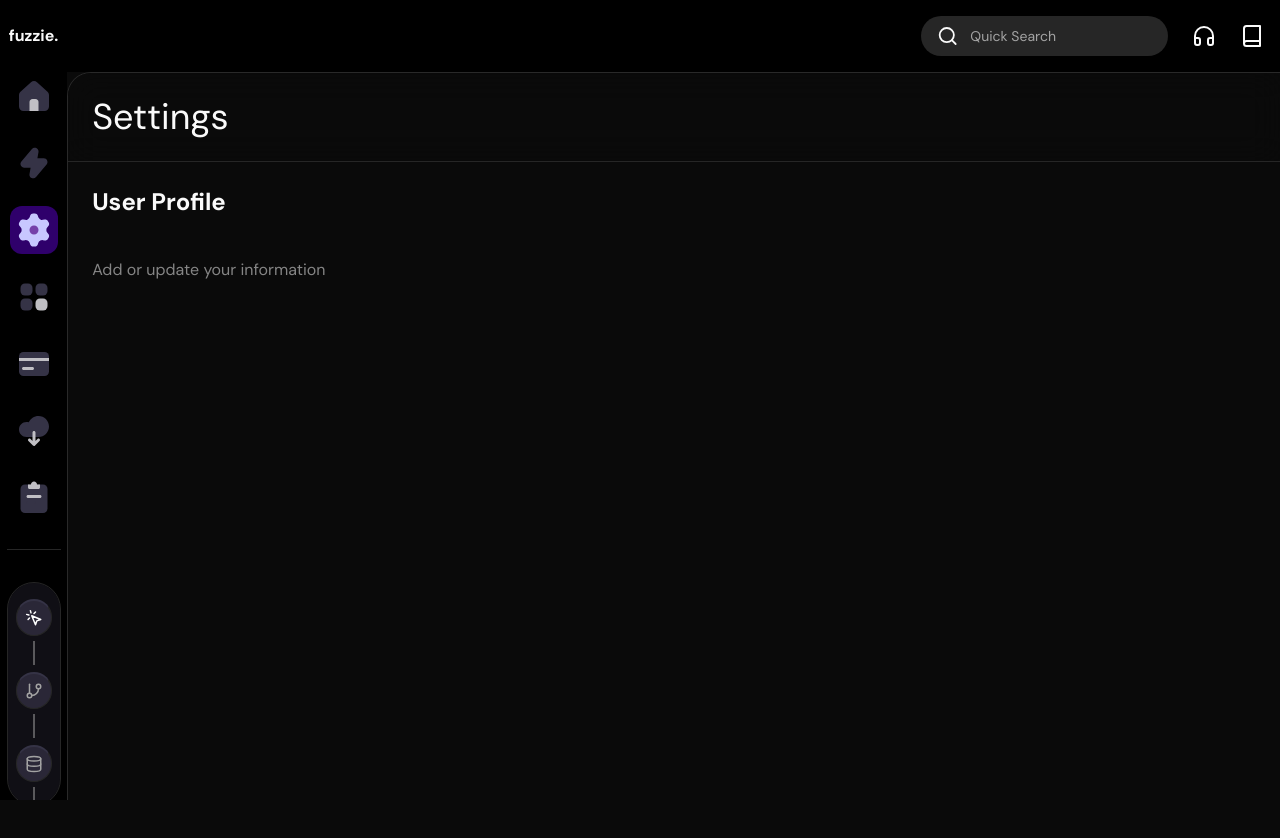
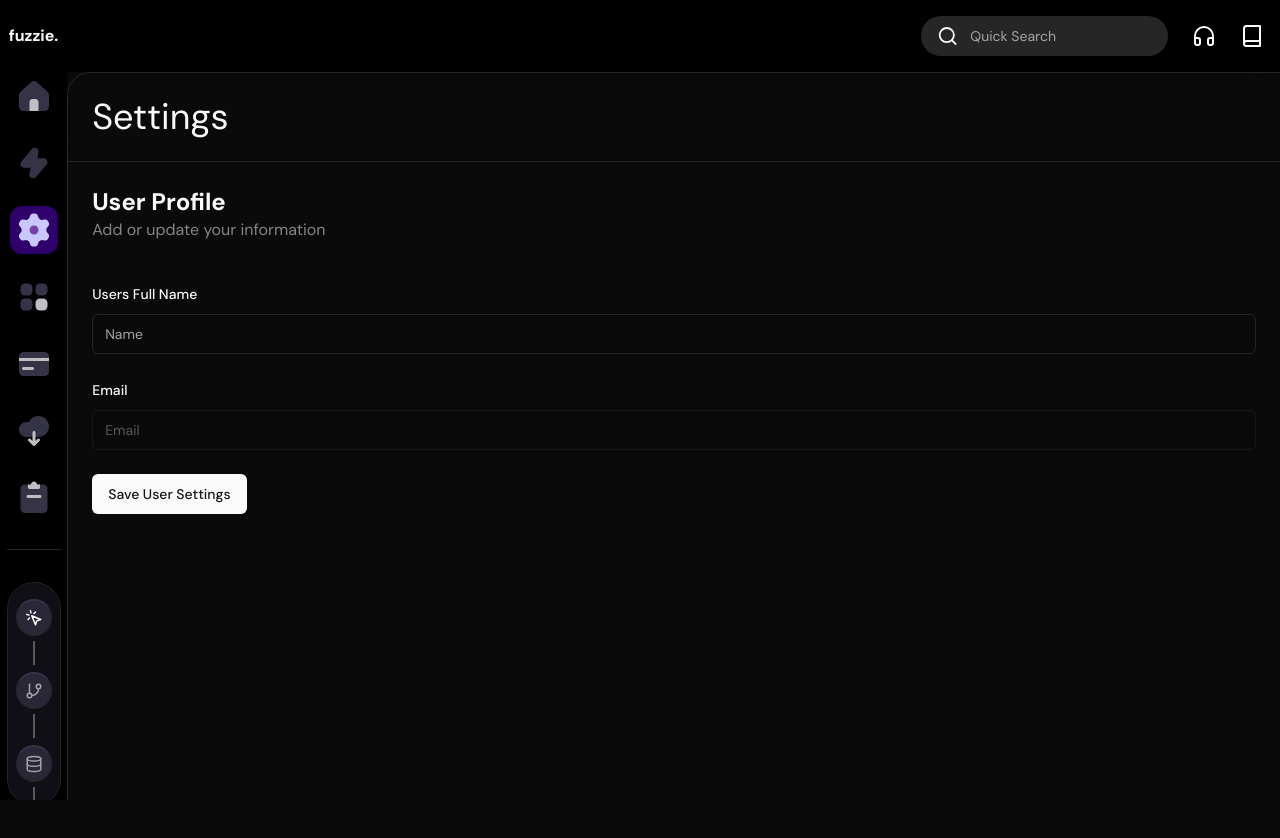
Before and after one commit to Md-JahidHasan/automation-app, a Next.js app: page /settings in a window 1280 px wide. Shown: the top 838 px of the page. Built offline with nearby package versions, Linux system fonts and the light colour scheme.

Commit message:
Edit Update form setup

```diff
--- a/package.json
+++ b/package.json
@@ -9,8 +9,10 @@
     "lint": "next lint"
   },
   "dependencies": {
+    "@hookform/resolvers": "^3.7.0",
     "@radix-ui/react-dropdown-menu": "^2.1.1",
     "@radix-ui/react-icons": "^1.3.0",
+    "@radix-ui/react-label": "^2.1.0",
     "@radix-ui/react-separator": "^1.1.0",
     "@radix-ui/react-slot": "^1.1.0",
     "@radix-ui/react-tooltip": "^1.1.2",
@@ -25,8 +27,10 @@
     "next-themes": "^0.3.0",
     "react": "^18",
     "react-dom": "^18",
+    "react-hook-form": "^7.52.1",
     "tailwind-merge": "^2.3.0",
-    "tailwindcss-animate": "^1.0.7"
+    "tailwindcss-animate": "^1.0.7",
+    "zod": "^3.23.8"
   },
   "devDependencies": {
     "@types/node": "^20",
--- a/src/app/(main)/(pages)/settings/page.tsx
+++ b/src/app/(main)/(pages)/settings/page.tsx
@@ -1,3 +1,4 @@
+import ProfileForm from '@/components/forms/profile-form';
 import React from 'react'
 
 interface Props {
@@ -5,6 +6,9 @@
 }
 
 const SettingsPage = (props: Props) => {
+
+    // WIP: Wire up profille picture
+
     return (
         <div className='flex flex-col gap-0'>
             <h1 className='sticky top-0 z-[10] flex items-center justify-between border-b bg-background/50 p-6 text-4xl backdrop-blur-lg'>
@@ -12,12 +16,15 @@
             </h1>
 
             <div className='flex flex-col gap-10 p-6'>
-                <h2 className='text-2xl font-bold'>
+                <div>
+                    <h2 className='text-2xl font-bold'>
                     User Profile
                 </h2>
                 <p className='text-base text-white/50'>
                     Add or update your information
                 </p>
+                </div>
+                <ProfileForm></ProfileForm>
             </div>
 
         </div>
--- /dev/null
+++ b/src/components/forms/profile-form.tsx
@@ -0,0 +1,92 @@
+'use client'
+import { EditUserProfileSchema } from '@/lib/types';
+import React, { useState } from 'react'
+import { zodResolver } from "@hookform/resolvers/zod"
+import { useForm } from 'react-hook-form';
+import { z } from 'zod';
+import { Form, FormControl, FormField, FormItem, FormLabel } from '../ui/form';
+import { Input } from '../ui/input';
+import { Button } from '../ui/button';
+import { Loader2 } from 'lucide-react';
+
+interface Props {
+
+}
+
+const ProfileForm = (props: Props) => {
+
+    const [isLoading, setIsLoading] = useState(false);
+
+    const form = useForm<z.infer<typeof EditUserProfileSchema>>({
+        mode: 'onChange',
+        resolver: zodResolver(EditUserProfileSchema),
+        defaultValues: {
+            name: "",
+            email: ""
+        }
+    })
+
+    return (
+        <Form {...form}>
+            <form
+                className='flex flex-col gap-6'
+                onSubmit={() => {
+
+                }}
+
+            >
+                <FormField
+                    disabled={isLoading}
+                    control={form.control}
+                    name='name'
+                    render={({ field }) => (
+                        <FormItem>
+                            <FormLabel>
+                                Users Full Name
+                            </FormLabel>
+                            <FormControl>
+                                <Input
+                                    placeholder='Name'
+                                    {...field}
+                                ></Input>
+                            </FormControl>
+                        </FormItem>
+                    )}
+                ></FormField>
+
+                <FormField
+                    disabled={true}
+                    control={form.control}
+                    name='email'
+                    render={({ field }) => (
+                        <FormItem>
+                            <FormLabel>
+                                Email
+                            </FormLabel>
+                            <FormControl>
+                                <Input
+                                    placeholder='Email'
+                                    disabled
+                                    {...field}
+                                ></Input>
+                            </FormControl>
+                        </FormItem>
+                    )}
+                ></FormField>
+
+                <Button
+                    type='submit'
+                    className='self-start hover:bg-[#2F006B] hover:text-white'
+                >
+                    {isLoading ? (
+                        <><Loader2 className='mr-2 h-4 w-4 animate-spin'></Loader2> Saving</>
+                    ): (
+                            "Save User Settings"
+                    )}
+                </Button>
+            </form>
+        </Form>
+    )
+}
+
+export default ProfileForm
--- /dev/null
+++ b/src/components/ui/form.tsx
@@ -0,0 +1,176 @@
+import * as React from "react"
+import * as LabelPrimitive from "@radix-ui/react-label"
+import { Slot } from "@radix-ui/react-slot"
+import {
+  Controller,
+  ControllerProps,
+  FieldPath,
+  FieldValues,
+  FormProvider,
+  useFormContext,
+} from "react-hook-form"
+
+import { cn } from "@/lib/utils"
+import { Label } from "@/components/ui/label"
+
+const Form = FormProvider
+
+type FormFieldContextValue<
+  TFieldValues extends FieldValues = FieldValues,
+  TName extends FieldPath<TFieldValues> = FieldPath<TFieldValues>
+> = {
+  name: TName
+}
+
+const FormFieldContext = React.createContext<FormFieldContextValue>(
+  {} as FormFieldContextValue
+)
+
+const FormField = <
+  TFieldValues extends FieldValues = FieldValues,
+  TName extends FieldPath<TFieldValues> = FieldPath<TFieldValues>
+>({
+  ...props
+}: ControllerProps<TFieldValues, TName>) => {
+  return (
+    <FormFieldContext.Provider value={{ name: props.name }}>
+      <Controller {...props} />
+    </FormFieldContext.Provider>
+  )
+}
+
+const useFormField = () => {
+  const fieldContext = React.useContext(FormFieldContext)
+  const itemContext = React.useContext(FormItemContext)
+  const { getFieldState, formState } = useFormContext()
+
+  const fieldState = getFieldState(fieldContext.name, formState)
+
+  if (!fieldContext) {
+    throw new Error("useFormField should be used within <FormField>")
+  }
+
+  const { id } = itemContext
+
+  return {
+    id,
+    name: fieldContext.name,
+    formItemId: `${id}-form-item`,
+    formDescriptionId: `${id}-form-item-description`,
+    formMessageId: `${id}-form-item-message`,
+    ...fieldState,
+  }
+}
+
+type FormItemContextValue = {
+  id: string
+}
+
+const FormItemContext = React.createContext<FormItemContextValue>(
+  {} as FormItemContextValue
+)
+
+const FormItem = React.forwardRef<
+  HTMLDivElement,
+  React.HTMLAttributes<HTMLDivElement>
+>(({ className, ...props }, ref) => {
+  const id = React.useId()
+
+  return (
+    <FormItemContext.Provider value={{ id }}>
+      <div ref={ref} className={cn("space-y-2", className)} {...props} />
+    </FormItemContext.Provider>
+  )
+})
+FormItem.displayName = "FormItem"
+
+const FormLabel = React.forwardRef<
+  React.ElementRef<typeof LabelPrimitive.Root>,
+  React.ComponentPropsWithoutRef<typeof LabelPrimitive.Root>
+>(({ className, ...props }, ref) => {
+  const { error, formItemId } = useFormField()
+
+  return (
+    <Label
+      ref={ref}
+      className={cn(error && "text-destructive", className)}
+      htmlFor={formItemId}
+      {...props}
+    />
+  )
+})
+FormLabel.displayName = "FormLabel"
+
+const FormControl = React.forwardRef<
+  React.ElementRef<typeof Slot>,
+  React.ComponentPropsWithoutRef<typeof Slot>
+>(({ ...props }, ref) => {
+  const { error, formItemId, formDescriptionId, formMessageId } = useFormField()
+
+  return (
+    <Slot
+      ref={ref}
+      id={formItemId}
+      aria-describedby={
+        !error
+          ? `${formDescriptionId}`
+          : `${formDescriptionId} ${formMessageId}`
+      }
+      aria-invalid={!!error}
+      {...props}
+    />
+  )
+})
+FormControl.displayName = "FormControl"
+
+const FormDescription = React.forwardRef<
+  HTMLParagraphElement,
+  React.HTMLAttributes<HTMLParagraphElement>
+>(({ className, ...props }, ref) => {
+  const { formDescriptionId } = useFormField()
+
+  return (
+    <p
+      ref={ref}
+      id={formDescriptionId}
+      className={cn("text-sm text-muted-foreground", className)}
+      {...props}
+    />
+  )
+})
+FormDescription.displayName = "FormDescription"
+
+const FormMessage = React.forwardRef<
+  HTMLParagraphElement,
+  React.HTMLAttributes<HTMLParagraphElement>
+>(({ className, children, ...props }, ref) => {
+  const { error, formMessageId } = useFormField()
+  const body = error ? String(error?.message) : children
+
+  if (!body) {
+    return null
+  }
+
+  return (
+    <p
+      ref={ref}
+      id={formMessageId}
+      className={cn("text-sm font-medium text-destructive", className)}
+      {...props}
+    >
+      {body}
+    </p>
+  )
+})
+FormMessage.displayName = "FormMessage"
+
+export {
+  useFormField,
+  Form,
+  FormItem,
+  FormLabel,
+  FormControl,
+  FormDescription,
+  FormMessage,
+  FormField,
+}
--- /dev/null
+++ b/src/components/ui/label.tsx
@@ -0,0 +1,26 @@
+"use client"
+
+import * as React from "react"
+import * as LabelPrimitive from "@radix-ui/react-label"
+import { cva, type VariantProps } from "class-variance-authority"
+
+import { cn } from "@/lib/utils"
+
+const labelVariants = cva(
+  "text-sm font-medium leading-none peer-disabled:cursor-not-allowed peer-disabled:opacity-70"
+)
+
+const Label = React.forwardRef<
+  React.ElementRef<typeof LabelPrimitive.Root>,
+  React.ComponentPropsWithoutRef<typeof LabelPrimitive.Root> &
+    VariantProps<typeof labelVariants>
+>(({ className, ...props }, ref) => (
+  <LabelPrimitive.Root
+    ref={ref}
+    className={cn(labelVariants(), className)}
+    {...props}
+  />
+))
+Label.displayName = LabelPrimitive.Root.displayName
+
+export { Label }
--- /dev/null
+++ b/src/lib/types.ts
@@ -0,0 +1,6 @@
+import { z } from "zod";
+
+export const EditUserProfileSchema = z.object({
+    email: z.string().email('required'),
+    name: z.string().min(1, 'required')
+})
```
Also changed, not shown: 1 other file (tests, documents, lock files or other folders).
